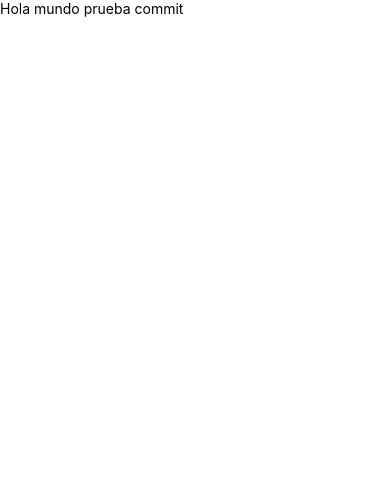
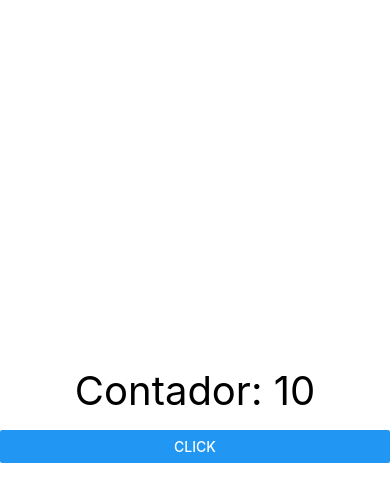
Before and after one commit to marcelaTrujilloToro/react-native-course, a React Native app: screen / in a window 390 px wide. Shown: the top 502 px of the page. Built offline with nearby package versions, Linux system fonts and the light colour scheme.

Commit message:
first steps

```diff
--- a/App.tsx
+++ b/App.tsx
@@ -1,12 +1,12 @@
 import React from 'react';
-import {Text, View} from 'react-native';
+import { ContadorScreen } from './src/screens/ContadorScreen';
+// import {HolaMundoScreen} from './src/screens/HolaMundoScreen';
 
 const App = () => {
   return (
-    <View>
-      <Text>Hola mundo prueba commit</Text>
-    </View>
-  );
+    // <HolaMundoScreen />;
+<ContadorScreen/>
+  )
 };
 
 export default App;
--- /dev/null
+++ b/src/screens/ContadorScreen.tsx
@@ -0,0 +1,24 @@
+/* eslint-disable react-native/no-inline-styles */
+import React from 'react';
+import {Text, View, Button} from 'react-native';
+import {useState} from 'react';
+
+export const ContadorScreen = () => {
+  const [contador, setContador] = useState(10);
+
+  return (
+    <View
+      style={{
+        flex: 1,
+        justifyContent: 'center',
+      }}>
+      <Text style={{textAlign: 'center', fontSize: 40, top: -15}}>
+        Contador: {contador}
+      </Text>
+      <Button
+        onPress={()=> setContador(contador + 1)}
+        title="Click"
+      />
+    </View>
+  );
+};
--- /dev/null
+++ b/src/screens/HolaMundoScreen.tsx
@@ -0,0 +1,12 @@
+/* eslint-disable react-native/no-inline-styles */
+import React from 'react';
+import {Text, View} from 'react-native';
+
+export const HolaMundoScreen = () => {
+  return (
+    <View
+      style={{flex: 1, backgroundColor: '#EAF2F8', justifyContent: 'center'}}>
+      <Text style={{fontSize: 30, textAlign: 'center'}}>Hola mundo </Text>
+    </View>
+  );
+};
```
Also changed, not shown: .eslintrc.js.
